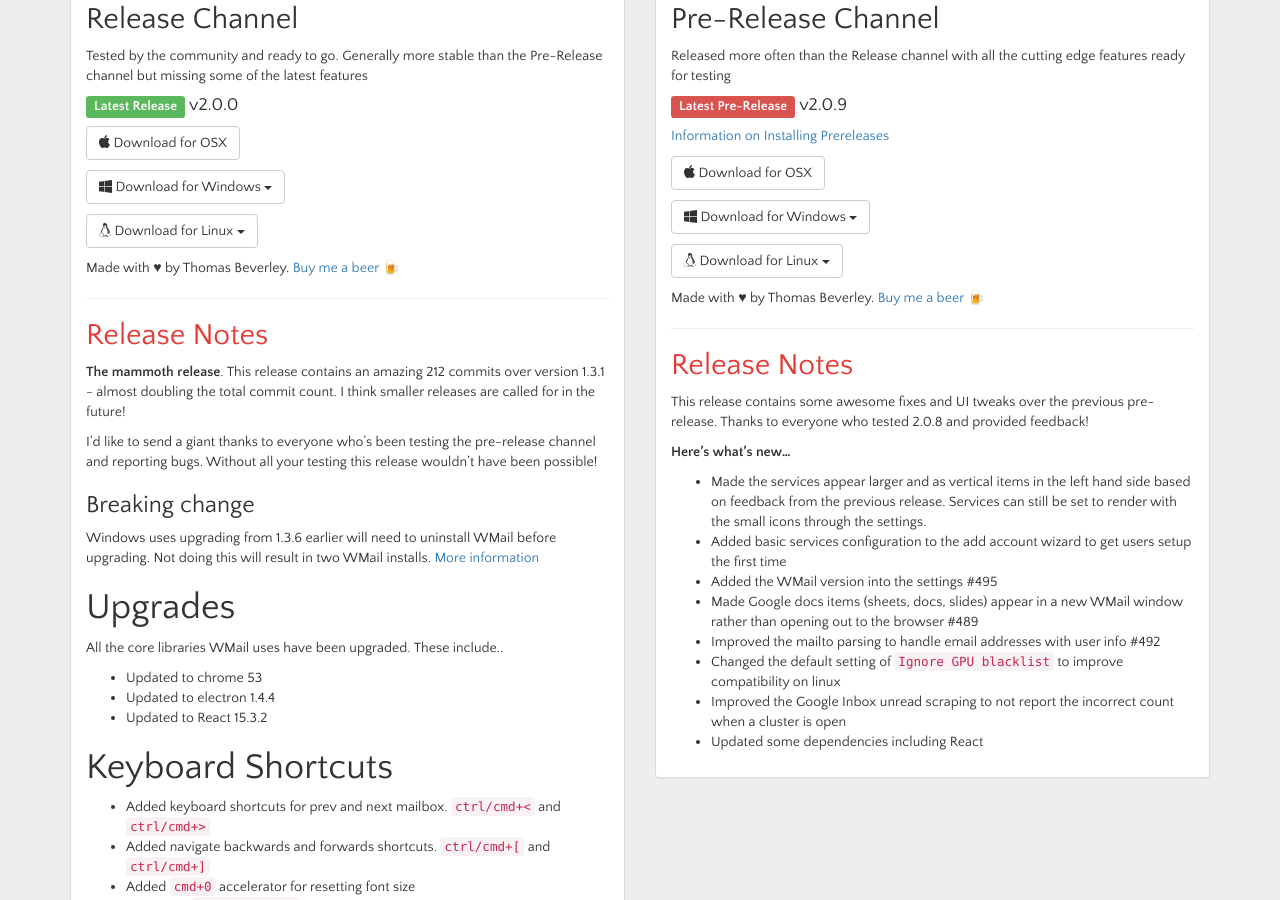
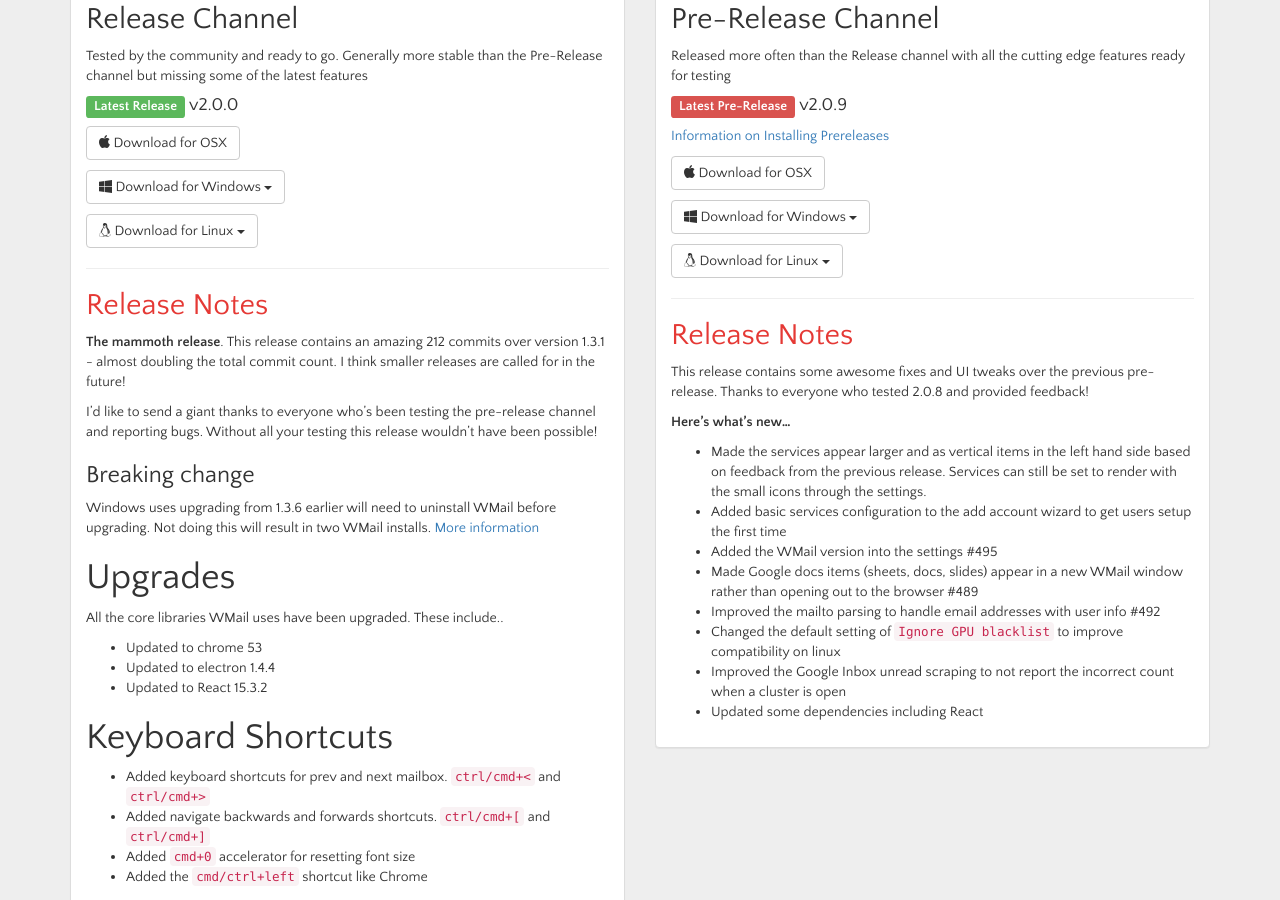
Before and after one commit to Thomas101/wmail, a Jekyll site: the page built from download.html, in a window 1280 px wide and 900 px high, scrolled down 448 px. Built offline with Jekyll 4.4.1, drawn with Linux system fonts in a browser that asks for light colours; some web fonts are replaced.

Commit message:
Content Update

```diff
--- a/download.html
+++ b/download.html
@@ -95,9 +95,6 @@
                 </ul>
               </div>
             </p>
-            <p>
-              Made with ♥ by Thomas Beverley. <a href="https://www.paypal.me/ThomasBeverley" target="_blank">Buy me a beer 🍺</a>
-            </p>
             <hr />
             <h2 class="color-red-600">Release Notes</h2>
             {{ release_notes | markdownify }}
@@ -176,10 +173,6 @@
                 </ul>
               </div>
             </p>
-
-            <p>
-              Made with ♥ by Thomas Beverley. <a href="https://www.paypal.me/ThomasBeverley" target="_blank">Buy me a beer 🍺</a>
-            </p>
             <hr />
             <h2 class="color-red-600">Release Notes</h2>
             {{ prerelease_notes | markdownify }}
--- a/index.html
+++ b/index.html
@@ -494,11 +494,6 @@
             <span class="fa fa-fw fa-download"></span> See all releases &amp; changelogs
           </a>
         </p>
-        <p>
-          <a href="https://www.paypal.me/ThomasBeverley" target="_blank">
-            <span class="fa fa-fw fa-beer"></span> Buy me a beer
-          </a>
-        </p>
       </div>
     </div>
 
```
